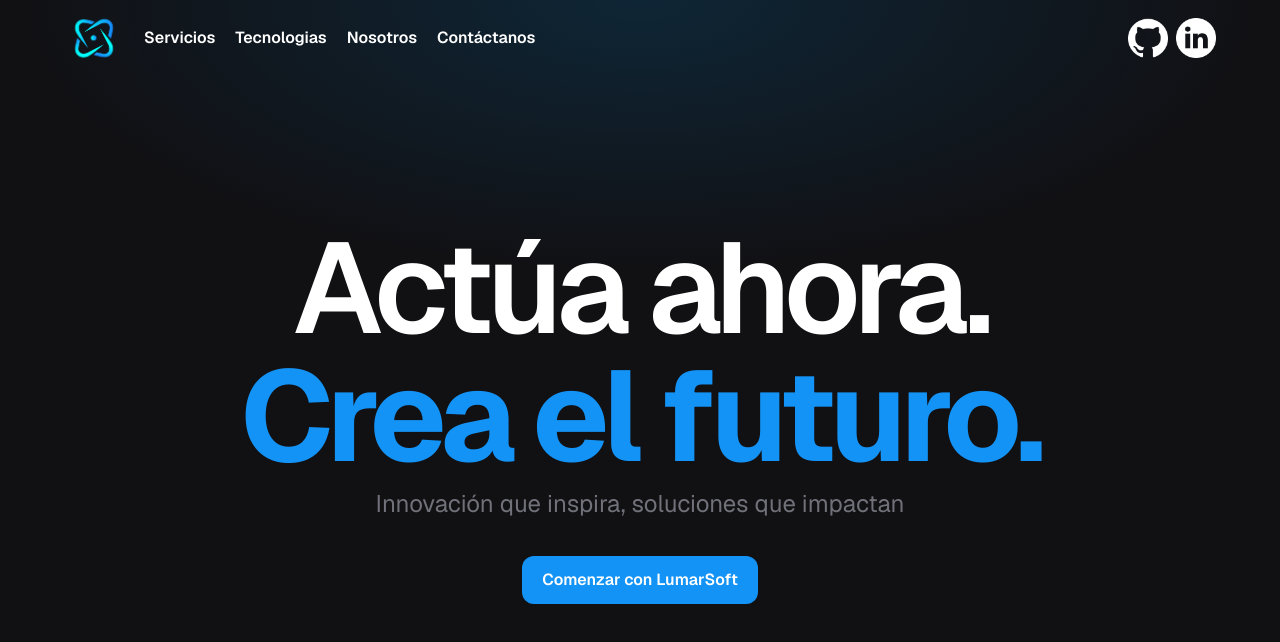
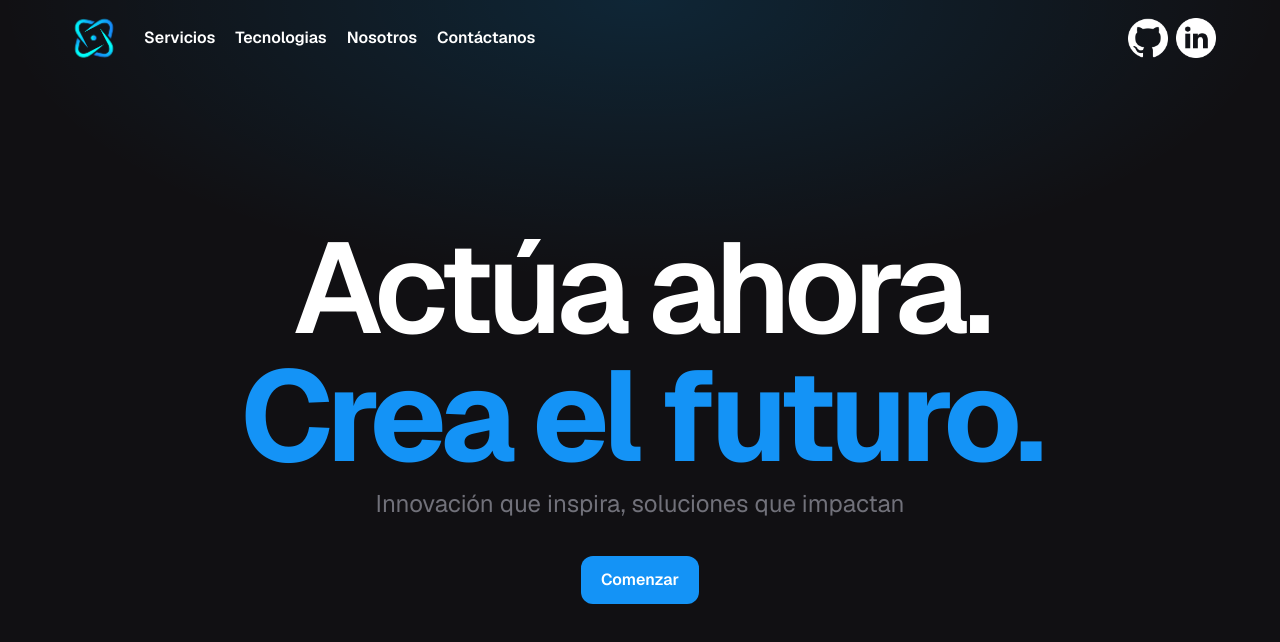
Before and after one commit to LucasQuaroni/lumarsoft, a Next.js app: page / in a window 1280 px wide. Shown: the top 642 px of the page. Built offline with nearby package versions, Linux system fonts and the light colour scheme.

Commit message:
Segundo commit

```diff
--- a/app/components/hero.jsx
+++ b/app/components/hero.jsx
@@ -11,7 +11,7 @@ function Hero() {
         </span>
       </div>
       <button className="bg-[#1493f6] px-5 py-3 font-semibold rounded-xl hover:bg-sky-700 transition-all duration-300">
-        Comenzar con LumarSoft
+        Comenzar
       </button>
     </section>
   );
```
Also changed, not shown: 1 other file (tests, documents, lock files or other folders).
